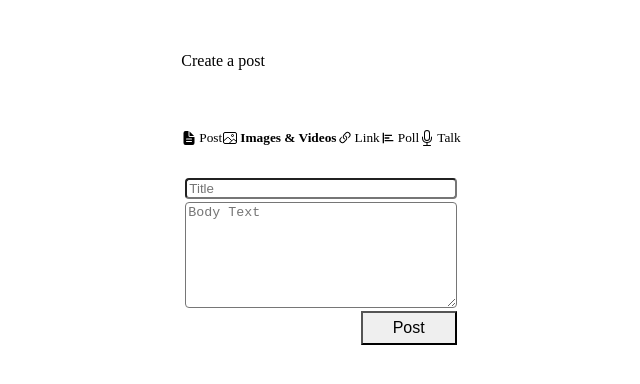
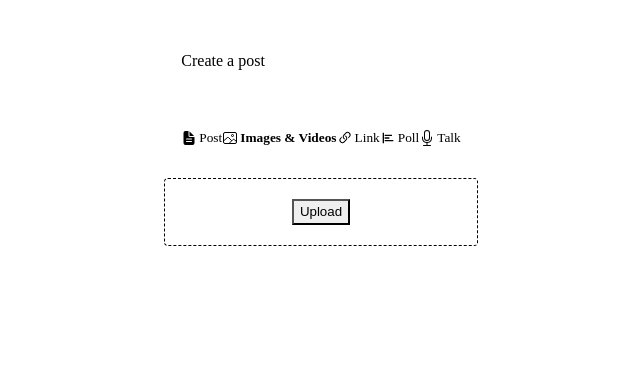
Before and after one commit to bipin-devops/read-it, a Next.js app: page /community/1/submit in a window 1280 px wide. Both pictures are taken after a click on the element "Images & Videos". Shown: the top 384 px of the page, without its empty margins (319-959 px from the left). Built offline with nearby package versions, Linux system fonts and the light colour scheme.

Commit message:
Changes to TextInputs and ImageUpload for CreatePostForm

```diff
--- a/src/components/Posts/NewPostForm.tsx
+++ b/src/components/Posts/NewPostForm.tsx
@@ -6,6 +6,7 @@
 import { AiFillCloseCircle } from "react-icons/ai";
 import TabItem from "./TabItem";
 import TextInputs from "./PostForm/TextInputs";
+import ImageUpload from "./PostForm/ImageUpload";
 
 type NewPostFormProps = {};
 
@@ -40,12 +41,32 @@
   });
 
   const [selectedFile, setSelectedFile] = useState<string>();
+  const [loading, setLoading] = useState(false);
 
   const handleCreatePost = async () => {};
 
-  const onSelectImage = () => {};
+  const onSelectImage = (event: React.ChangeEvent<HTMLInputElement>) => {
+    const reader = new FileReader();
 
-  const onTextChange = () => {};
+    if (event.target.files?.[0]) {
+      reader.readAsDataURL(event.target.files[0]);
+    }
+
+    reader.onload = (readerEvent) => {
+      if (readerEvent.target?.result) {
+        setSelectedFile(readerEvent.target.result as string);
+      }
+    };
+  };
+
+  const onTextChange = (
+    event: React.ChangeEvent<HTMLInputElement | HTMLTextAreaElement>
+  ) => {
+    const {
+      target: { name, value },
+    } = event;
+    setTextInputs((prev) => ({ ...prev, [name]: value }));
+  };
 
   return (
     <Flex direction="column" bg="white" borderRadius={4} mt={2}>
@@ -53,13 +74,29 @@
         {formTabs.map((item) => (
           <TabItem
             item={item}
+            key={item.title}
             selected={item.title === selectedTab}
             setSelectedTab={setSelectedTab}
           />
         ))}
       </Flex>
       <Flex p={4}>
-        <TextInputs />
+        {selectedTab === "Post" && (
+          <TextInputs
+            textInputs={textInputs}
+            handleCreatePost={handleCreatePost}
+            onChange={onTextChange}
+            loading={loading}
+          />
+        )}
+        {selectedTab === "Images & Videos" && (
+          <ImageUpload
+            selectedFile={selectedFile}
+            onSelectImage={onSelectImage}
+            setSelectedFile={setSelectedFile}
+            setSelectedTab={setSelectedTab}
+          />
+        )}
       </Flex>
     </Flex>
   );
--- /dev/null
+++ b/src/components/Posts/PostForm/ImageUpload.tsx
@@ -0,0 +1,66 @@
+import { Button, Flex, Image, Stack } from "@chakra-ui/react";
+import React, { useRef } from "react";
+
+type ImageUploadProps = {
+  selectedFile?: string;
+  onSelectImage: (event: React.ChangeEvent<HTMLInputElement>) => void;
+  setSelectedTab: (value: string) => void;
+  setSelectedFile: (value: string) => void;
+};
+
+const ImageUpload: React.FC<ImageUploadProps> = ({
+  selectedFile,
+  onSelectImage,
+  setSelectedTab,
+  setSelectedFile,
+}) => {
+  const selectedFileRef = useRef<HTMLInputElement>(null);
+
+  return (
+    <Flex direction="column" justify="center" align="center" width="100%">
+      {selectedFile ? (
+        <>
+          <Image src={selectedFile} maxWidth="400px" maxHeight="400px" />
+          <Stack direction="row" mt={4}>
+            <Button
+              variant="outline"
+              height="28px"
+              onClick={() => setSelectedTab("Post")}
+            >
+              Back to Post
+            </Button>
+            <Button height="28px" onClick={() => setSelectedFile("")}>
+              Remove
+            </Button>
+          </Stack>
+        </>
+      ) : (
+        <Flex
+          justify="center"
+          align="center"
+          p={20}
+          border="1px dashed"
+          borderColor="gray.300"
+          width="100%"
+          borderRadius={4}
+        >
+          <Button
+            variant="outline"
+            height="26px"
+            onClick={() => selectedFileRef.current?.click()}
+          >
+            Upload
+          </Button>
+          <input
+            ref={selectedFileRef}
+            type="file"
+            hidden
+            onChange={onSelectImage}
+          />
+          <img src={selectedFile} />
+        </Flex>
+      )}
+    </Flex>
+  );
+};
+export default ImageUpload;
--- a/src/components/Posts/PostForm/TextInputs.tsx
+++ b/src/components/Posts/PostForm/TextInputs.tsx
@@ -1,15 +1,30 @@
 import { Button, Flex, Input, Stack, Textarea } from "@chakra-ui/react";
 import React from "react";
 
-type TextInputsProps = {};
+type TextInputsProps = {
+  textInputs: {
+    title: string;
+    body: string;
+  };
+  onChange: (
+    event: React.ChangeEvent<HTMLInputElement | HTMLTextAreaElement>
+  ) => void;
+  handleCreatePost: () => void;
+  loading: boolean;
+};
 
-const TextInputs: React.FC<TextInputsProps> = () => {
+const TextInputs: React.FC<TextInputsProps> = ({
+  textInputs,
+  onChange,
+  handleCreatePost,
+  loading,
+}) => {
   return (
     <Stack spacing={3} width="100%">
       <Input
         name="title"
-        //   value={}
-        //   onChange={}
+        value={textInputs.title}
+        onChange={onChange}
         fontSize="10pt"
         borderRadius={4}
         placeholder="Title"
@@ -24,8 +39,8 @@
       />
       <Textarea
         name="body"
-        //   value={}
-        //   onChange={}
+        value={textInputs.body}
+        onChange={onChange}
         fontSize="10pt"
         height="100px"
         borderRadius={4}
@@ -43,9 +58,10 @@
         <Button
           height="34px"
           padding="0px 30px"
-          disabled={false}
+          disabled={!textInputs.title}
           fontSize="16px"
-          onClick={() => {}}
+          isLoading={loading}
+          onClick={handleCreatePost}
         >
           Post
         </Button>
```
